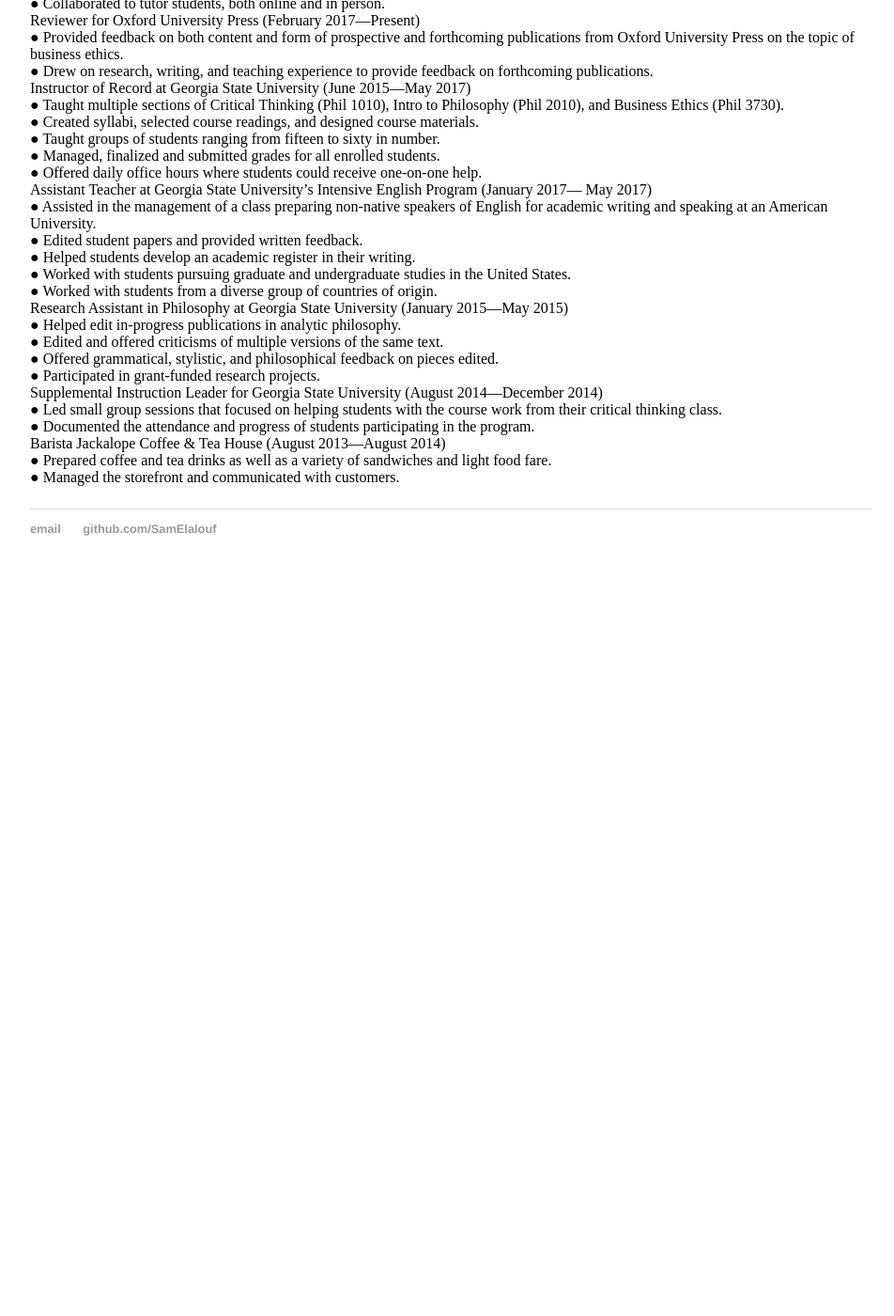
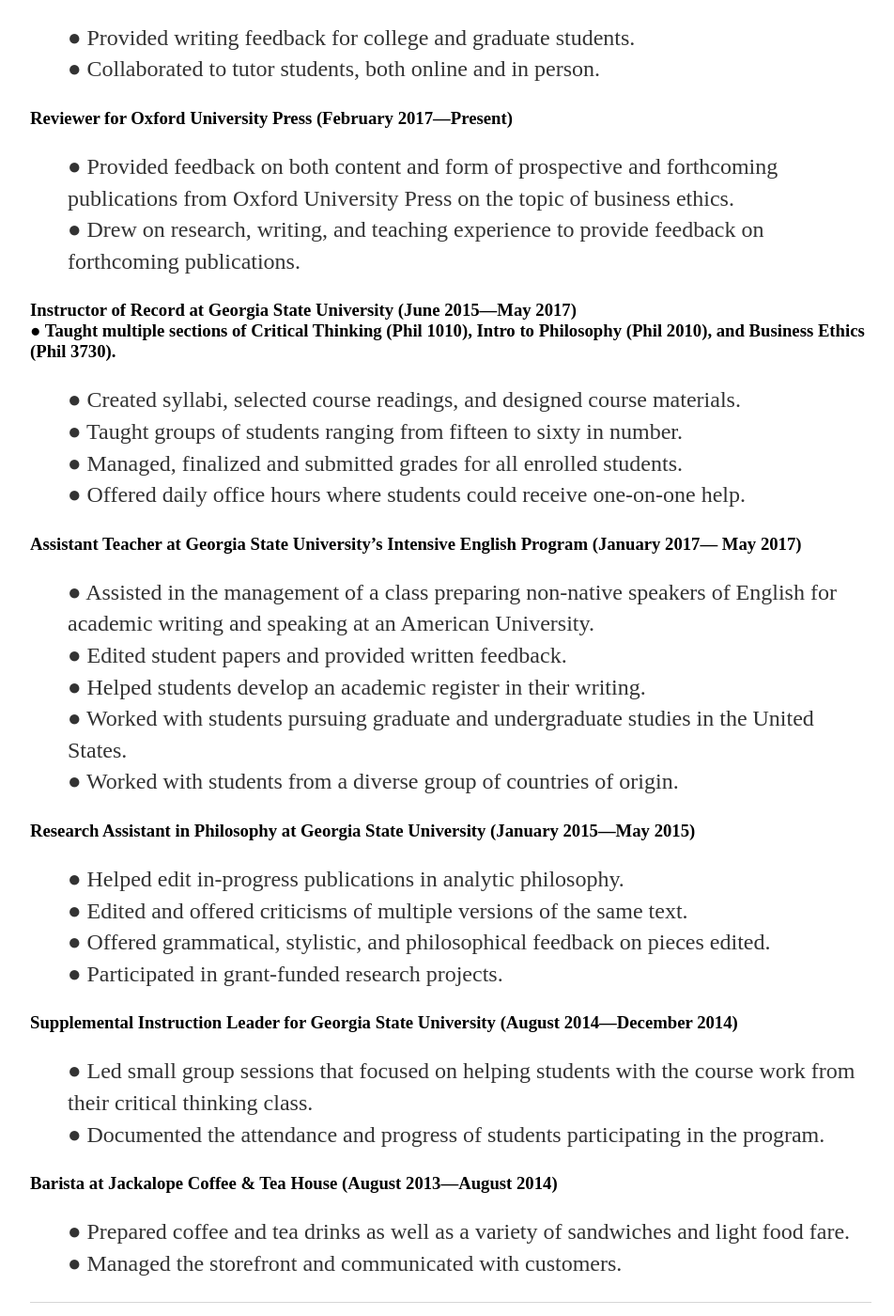
Before and after one commit to SamElalouf/samelalouf.github.io, a Jekyll site: the page built from resume/index.html, in a window 1280 px wide and 1400 px high, scrolled down 760 px. Shown: the whole window at 94% size, without its empty margins (160-1112 px from the left). Built offline with Jekyll 4.4.1, drawn with Linux system fonts in a browser that asks for light colours; before the commit the page ends 1390 px from its top, so only the background shows below that.

Commit message:
Update index.html

```diff
--- a/resume/index.html
+++ b/resume/index.html
@@ -12,42 +12,46 @@
 Email: sam.elalouf@gmail.com<br></p>
 
 					<h2>JOB EXPERIENCE</h2>
+
 <h3>Freelance Writer / Editor (August 2017—Present)</h3><p class="tab">
 ● Writing and pitching articles on politics and culture.<br>
 ● Published in In These Times magazine.<br>
 ● Editing academic pieces in the humanities and social sciences for presentation or
 publication.</p><br>
 
-
-
-Tutor for Varsity Tutors (August 2017—Present)<br>
+<h3>Tutor for Varsity Tutors (August 2017—Present)</h3><p class="tab">
 ● Provided writing feedback for college and graduate students.<br>
 ● Collaborated to tutor students, both online and in person.<br>
-Reviewer for Oxford University Press (February 2017—Present)<br>
+
+<h3>Reviewer for Oxford University Press (February 2017—Present)</h3><p class="tab">
 ● Provided feedback on both content and form of prospective and forthcoming publications from Oxford University Press on the topic of business ethics.<br>
 ● Drew on research, writing, and teaching experience to provide feedback on forthcoming publications.<br>
-Instructor of Record at Georgia State University (June 2015—May 2017)<br>
-● Taught multiple sections of Critical Thinking (Phil 1010), Intro to Philosophy (Phil 2010), and Business Ethics (Phil 3730).<br>
+
+<h3>Instructor of Record at Georgia State University (June 2015—May 2017)<br>
+● Taught multiple sections of Critical Thinking (Phil 1010), Intro to Philosophy (Phil 2010), and Business Ethics (Phil 3730).</h3><p class="tab">
 ● Created syllabi, selected course readings, and designed course materials.<br>
 ● Taught groups of students ranging from fifteen to sixty in number.<br>
 ● Managed, finalized and submitted grades for all enrolled students.<br>
 ● Offered daily office hours where students could receive one-on-one help.<br>
-Assistant Teacher at Georgia State University’s Intensive English Program (January 2017— May 2017)<br>
+
+<h3>Assistant Teacher at Georgia State University’s Intensive English Program (January 2017— May 2017)</h3><p class="tab">
 ● Assisted in the management of a class preparing non-native speakers of English for academic writing and speaking at an American University.<br>
 ● Edited student papers and provided written feedback.<br>
 ● Helped students develop an academic register in their writing.<br>
 ● Worked with students pursuing graduate and undergraduate studies in the United States.<br>
 ● Worked with students from a diverse group of countries of origin.<br>
 
-Research Assistant in Philosophy at Georgia State University (January 2015—May 2015)<br>
+<h3>Research Assistant in Philosophy at Georgia State University (January 2015—May 2015)</h3><p class="tab">
 ● Helped edit in-progress publications in analytic philosophy.<br>
 ● Edited and offered criticisms of multiple versions of the same text.<br>
 ● Offered grammatical, stylistic, and philosophical feedback on pieces edited.<br>
 ● Participated in grant-funded research projects.<br>
-Supplemental Instruction Leader for Georgia State University (August 2014—December 2014)<br>
+
+<h3>Supplemental Instruction Leader for Georgia State University (August 2014—December 2014)</h3><p class="tab">
 ● Led small group sessions that focused on helping students with the course work from their critical thinking class.<br>
 ● Documented the attendance and progress of students participating in the program. <br>
-Barista Jackalope Coffee & Tea House (August 2013—August 2014)<br>
+
+<h3>Barista at Jackalope Coffee & Tea House (August 2013—August 2014)</h3><p class="tab">
 ● Prepared coffee and tea drinks as well as a variety of sandwiches and light food fare.<br>
 ● Managed the storefront and communicated with customers.</p>
 
```
